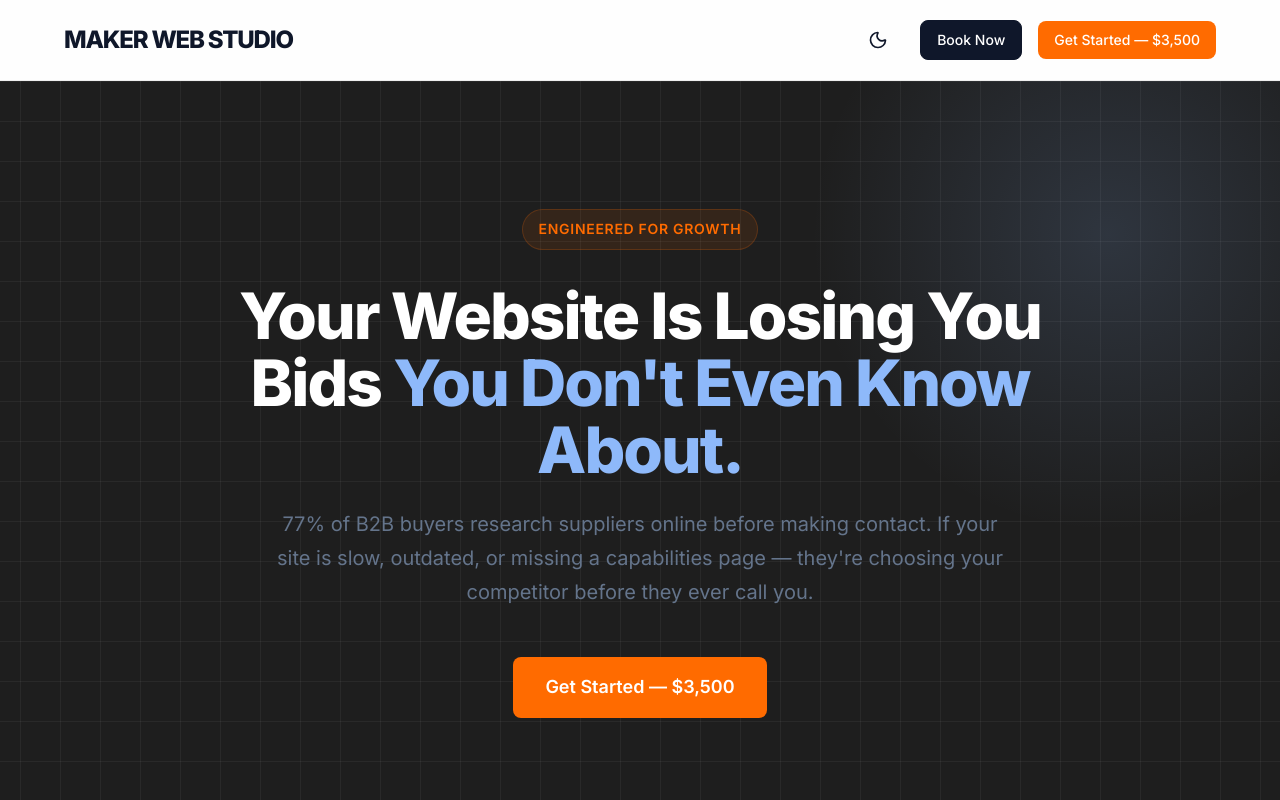
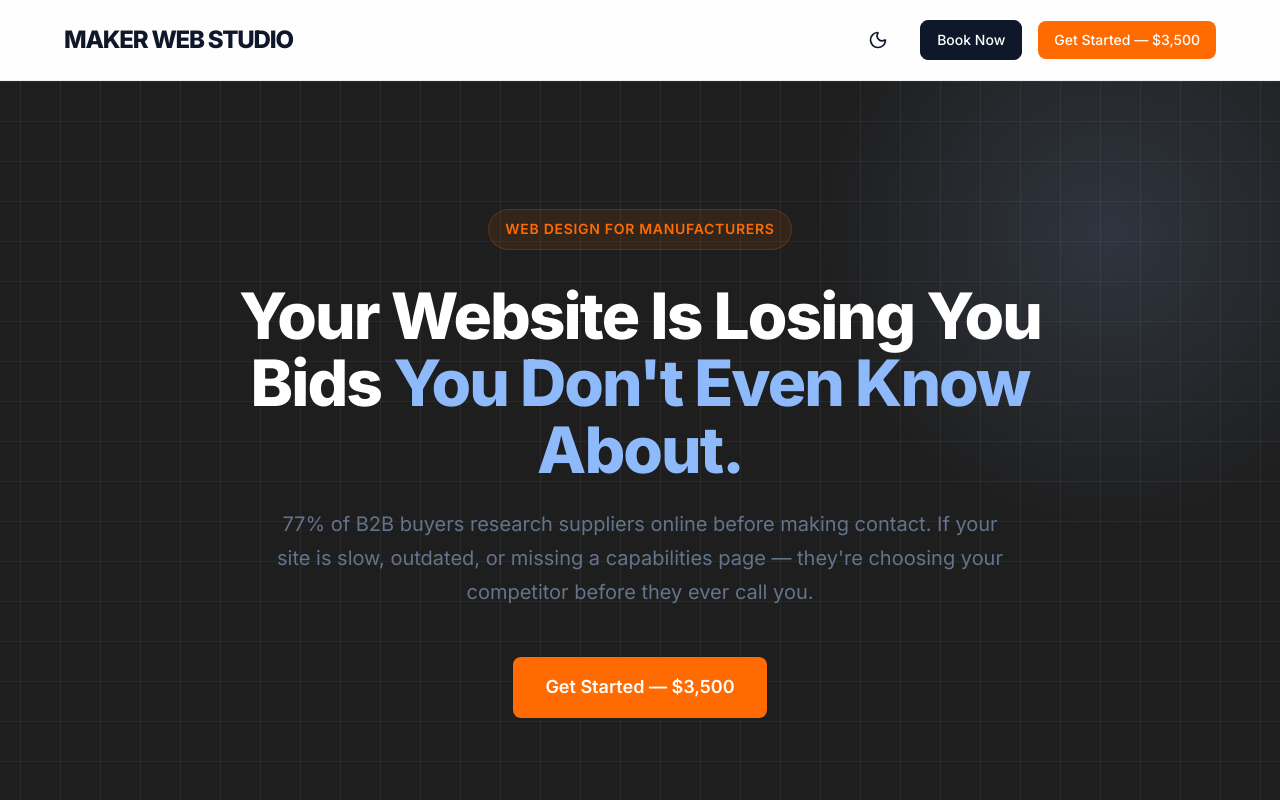
Before and after one commit to makerworkflows/makerwebstudios, a React (Vite) app: page / in a window 1280 px wide. Shown: the top 800 px of the page. Built offline with nearby package versions, Linux system fonts and the light colour scheme.

Commit message:
feat: update Hero tagline to 'WEB DESIGN FOR MANUFACTURERS'

```diff
--- a/src/pages/Home.jsx
+++ b/src/pages/Home.jsx
@@ -27,7 +27,7 @@ const Home = () => {
 
         <div className="container text-center" style={{ position: 'relative', zIndex: 1, maxWidth: '900px' }}>
           <div style={{ display: 'inline-block', padding: '0.5rem 1rem', background: 'rgba(255,107,0,0.1)', border: '1px solid rgba(255,107,0,0.2)', borderRadius: '2rem', color: 'var(--industrial-orange)', fontSize: '0.875rem', fontWeight: '600', marginBottom: '2rem', letterSpacing: '0.05em' }}>
-            ENGINEERED FOR GROWTH
+            WEB DESIGN FOR MANUFACTURERS
           </div>
           <h1 style={{ marginBottom: '1.5rem', fontSize: 'clamp(3rem, 5vw, 4.5rem)', fontWeight: '800', lineHeight: '1.05', letterSpacing: '-0.03em' }}>
             Your Website Is Losing You Bids <span style={{ color: 'var(--accent-blue)' }}>You Don't Even Know About.</span>
```
